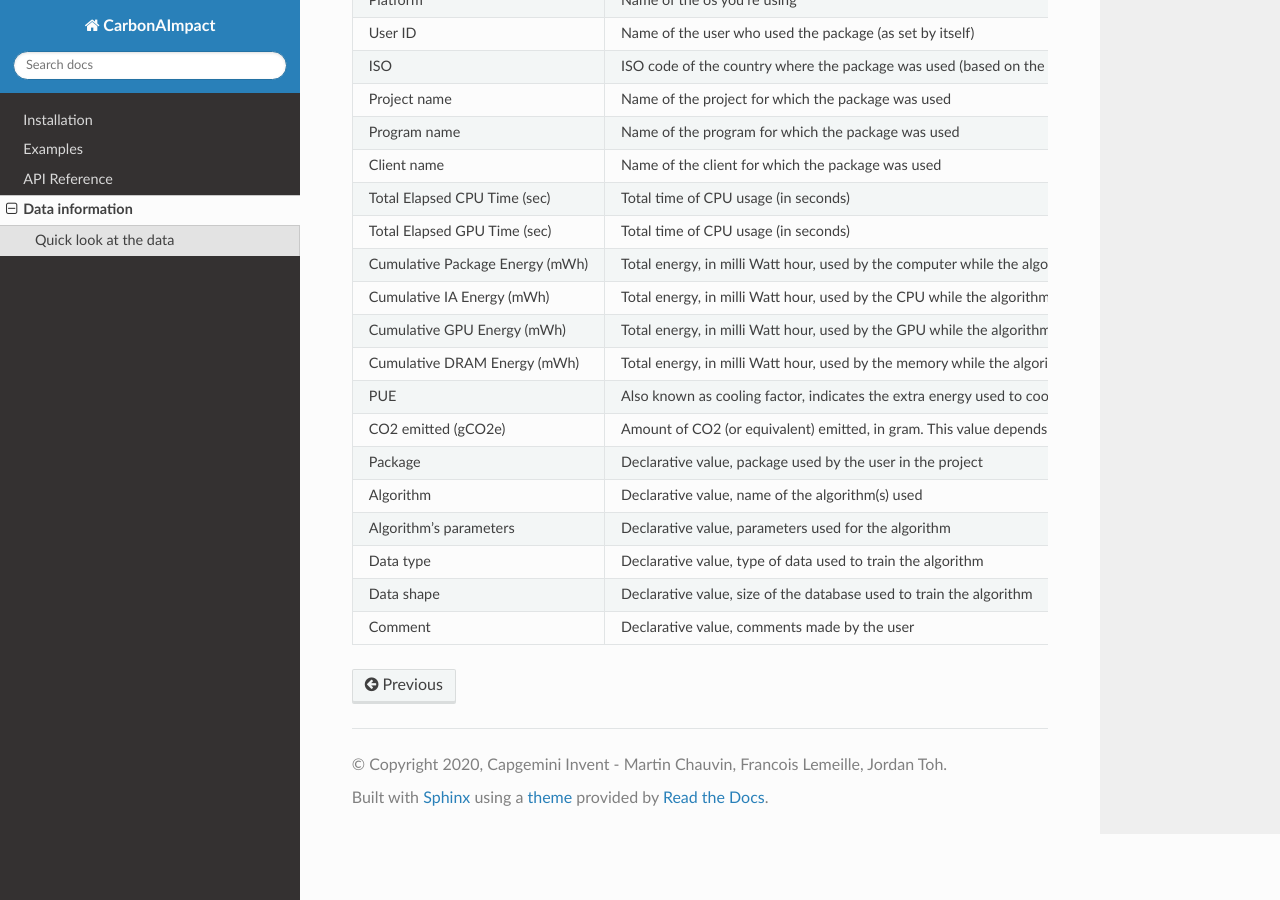
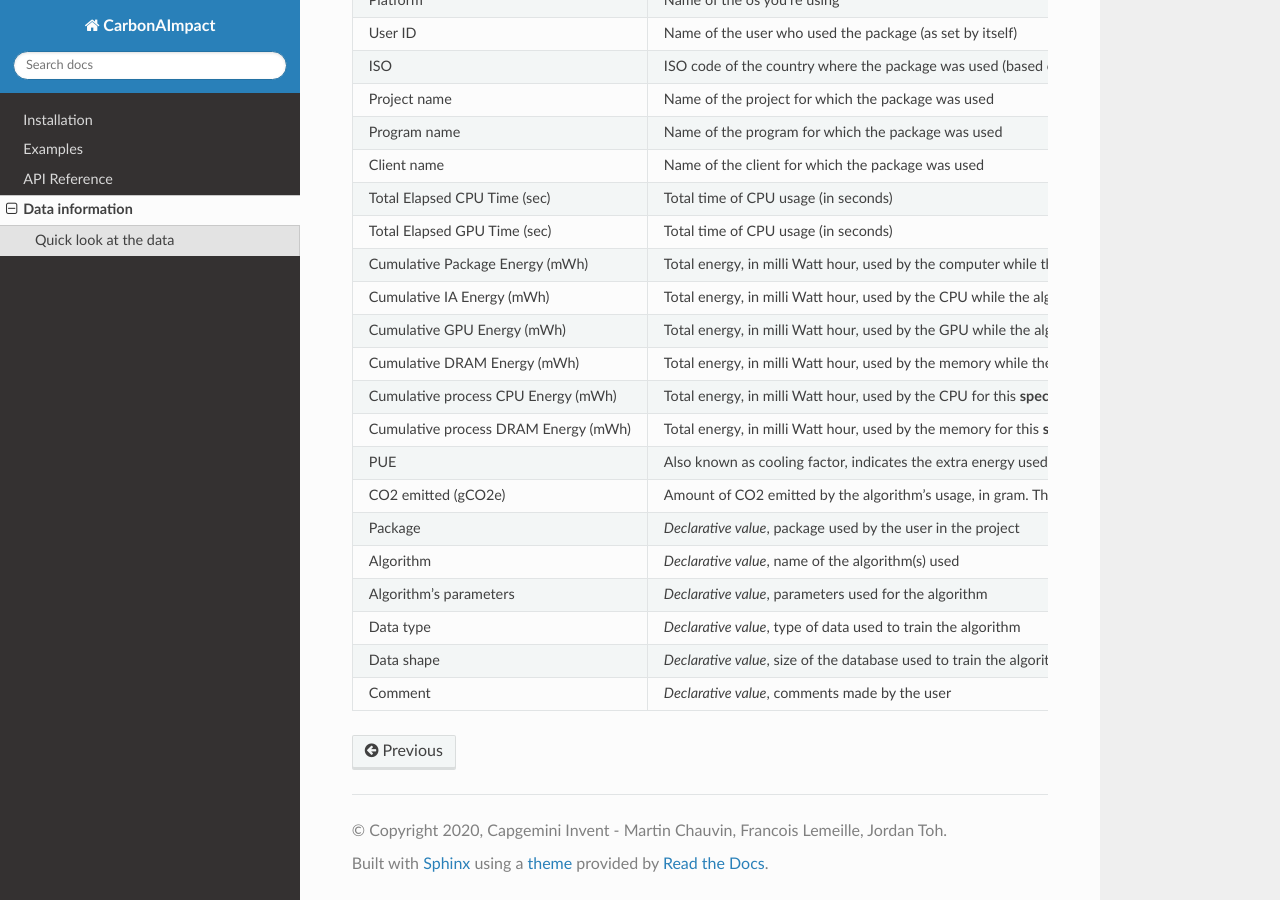
Before and after one commit to Capgemini-Invent-France/CarbonAI, a Sphinx documentation site: the page built from docs/source/data_information.rst, in a window 1280 px wide and 900 px high, scrolled down 517 px. Built offline with Sphinx 7.4.7 and the Read the Docs theme 2.0.0, drawn with Linux system fonts in a browser that asks for light colours.

Commit message:
Update doc and changelog to include process information

```diff
--- a/docs/source/data_information.rst
+++ b/docs/source/data_information.rst
@@ -43,19 +43,23 @@ You should get a new line (in the csv file) for every usage of the package.
       - Total energy, in milli Watt hour, used by the GPU while the algorithm was running
     * - Cumulative DRAM Energy (mWh)
       - Total energy, in milli Watt hour, used by the memory while the algorithm was running
+    * - Cumulative process CPU Energy (mWh)
+      - Total energy, in milli Watt hour, used by the CPU for this **specific** task while the algorithm was running
+    * - Cumulative process DRAM Energy (mWh)
+      - Total energy, in milli Watt hour, used by the memory for this **specific** task while the algorithm was running
     * - PUE
       - Also known as cooling factor, indicates the extra energy used to cool the system down while the algorithm is running
     * - CO2 emitted (gCO2e)
-      - Amount of CO2 (or equivalent) emitted, in gram. This value depends on the country and the energy mix used by the country to produce electricity
+      - Amount of CO2 emitted by the algorithm's usage, in gram. This value depends on the country and the energy mix used by the country to produce electricity
     * - Package
-      - Declarative value, package used by the user in the project
+      - *Declarative value*, package used by the user in the project
     * - Algorithm
-      - Declarative value, name of the algorithm(s) used
+      - *Declarative value*, name of the algorithm(s) used
     * - Algorithm's parameters
-      - Declarative value, parameters used for the algorithm
+      - *Declarative value*, parameters used for the algorithm
     * - Data type
-      - Declarative value, type of data used to train the algorithm
+      - *Declarative value*, type of data used to train the algorithm
     * - Data shape
-      - Declarative value, size of the database used to train the algorithm
+      - *Declarative value*, size of the database used to train the algorithm
     * - Comment
-      - Declarative value, comments made by the user
+      - *Declarative value*, comments made by the user
```
Also changed, not shown: 1 other file.
